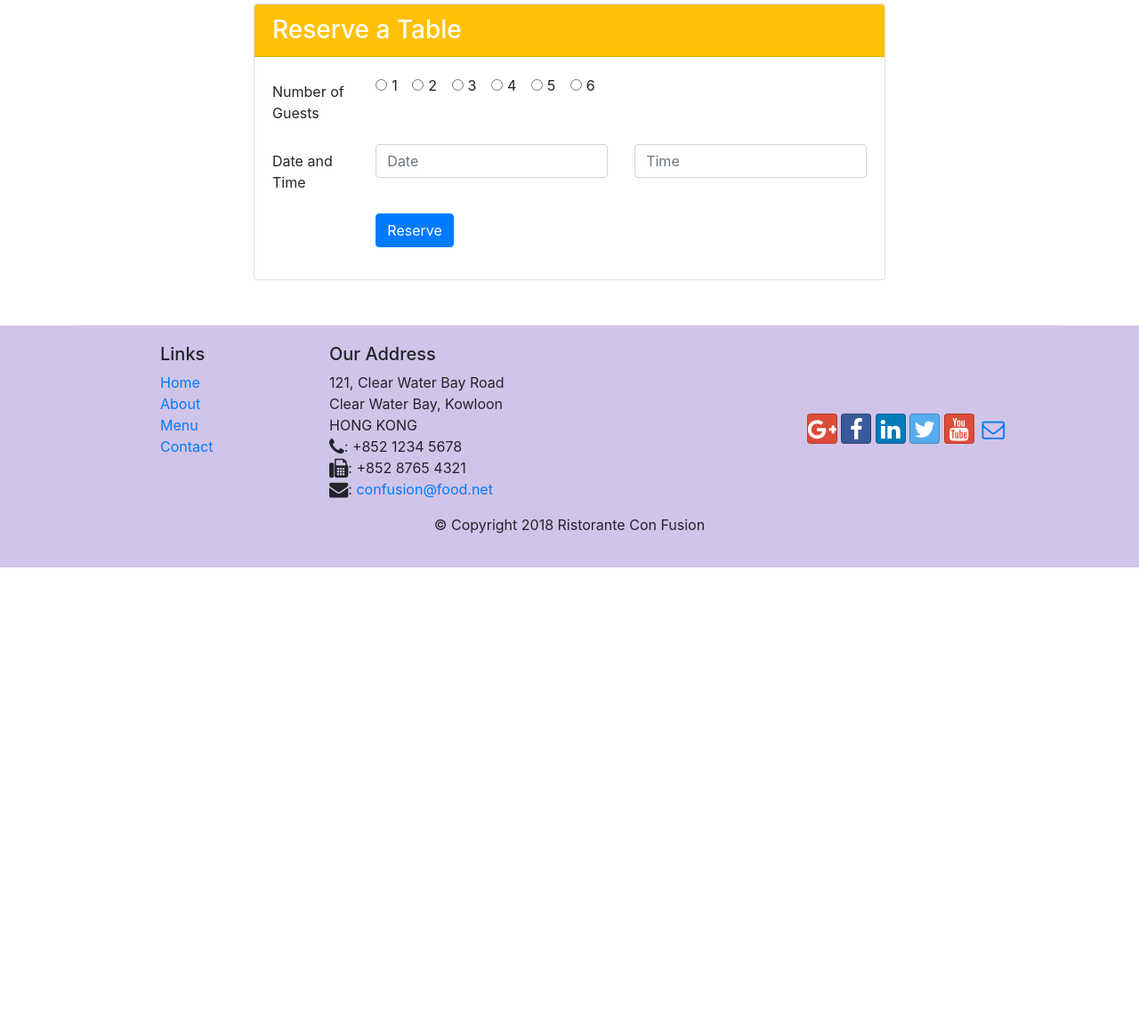
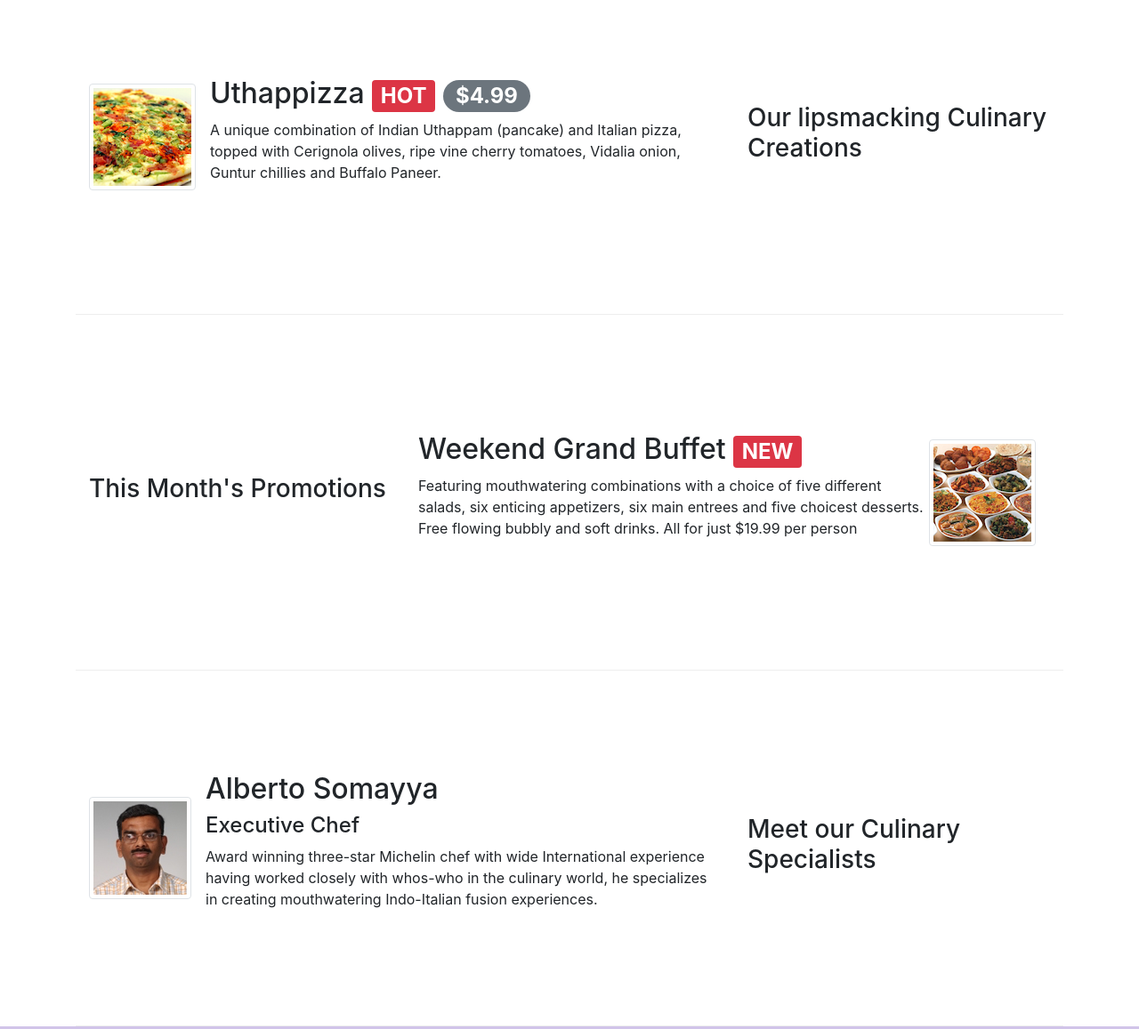
Before and after one commit to neerajlamba/Bootstrap, a website: page index.html in a window 1280 px wide. Shown: the part 781-1938 px from the top of the page at 89% size. Before the commit the page ends 1419 px from the top, so only its background shows below. Drawn offline with nearby package versions, Linux system fonts and the light colour scheme.

Commit message:
Assignment 3

```diff
--- a/index.html
+++ b/index.html
@@ -75,6 +75,79 @@
         </div>
     </div>
 
+    <div id="reserveModal" class="modal fade" role="dialog">
+            <div class="modal-dialog modal-lg" role="content">
+                <div class="modal-content">
+                    <div class="modal-header">
+                        <h4 class="modal-title">Reserve Table</h4>
+                        <button type="button" class="close" data-dismiss="modal">×</button>
+                    </div>
+                    <div class="modal-body">
+
+                        <div class="form-group row">
+                            <label for="numofguest" class="col-12 col-sm-2 col-form-label mt-3">Number of Guests</label>
+                            <div class="form-check-inline">
+                                <label class="form-check-label ml-3">
+                                    <input type="radio" class="form-check-input" name="noofguest" checked>1
+                                </label>
+                                <label class="form-check-label ml-3">
+                                    <input type="radio" class="form-check-input" name="noofguest">2
+                                </label>
+                                <label class="form-check-label ml-3">
+                                    <input type="radio" class="form-check-input" name="noofguest">3
+                                </label>
+                                <label class="form-check-label ml-3">
+                                    <input type="radio" class="form-check-input" name="noofguest">4
+                                </label>
+                                <label class="form-check-label ml-3">
+                                    <input type="radio" class="form-check-input" name="noofguest">5
+                                </label>
+                                <label class="form-check-label ml-3">
+                                    <input type="radio" class="form-check-input" name="noofguest">6
+                                </label>
+                            </div>
+                        </div>
+
+
+                        <div class="form-group row">
+                            <label for="section" class="col-12 col-sm-2 col-form-label">Section</label>
+                            <div class="btn-group btn-group-toggle" data-toggle="buttons" role="group">
+                                <label class="btn btn-success active ml-3">
+                                    <input type="radio" name="options" id="option1" autocomplete="off" checked>Non
+                                    Smoking
+                                </label>
+
+                                <label class="btn btn-danger">
+                                    <input type="radio" name="options" id="option2" autocomplete="off"> Smoking
+                                </label>
+                            </div>
+                        </div>
+
+
+
+                        <div class="form-group row mt-4">
+                            <label for="time&amp;date" class="col-12 col-sm-2 col-form-label">Date and Time</label>
+                            <div class="col-12 col-sm-3">
+                                <input type="text" class="form-control" id="time&amp;date" name="time&amp;date" placeholder="Date">
+                            </div>
+                            <div class="col-12 col-sm-4">
+                                <input type="tel" class="form-control" id="time&amp;date" name="time&amp;date" placeholder="Time">
+                            </div>
+                        </div>
+
+                        <div class="form-group row">
+                            <div class="col-12 offset-sm-2">
+                                <button type="submit" class="btn btn-secondary" data-dismiss="modal">Cancel</button>
+                                <button type="submit" class="btn btn-primary">Reserve</button>
+
+                            </div>
+                        </div>
+
+                    </div>
+                </div>
+            </div>
+        </div>
+
     <header class = "jumbotron">
         <div class = "container">
             <div class = "row row-header">
@@ -87,8 +160,7 @@
                 </div>
                 <div class= 'col-12 col-sm align-self-center'>
                     <a role="button" class="btn btn-block nav-link btn-warning"
-                    data-toggle="tooltip" data-html="true"  title="Or Call us at  <br><strong>+852 12345678</strong>"
-                    data-placement="bottom" href="#reserveform">Reserve Table</a>
+                    data-toggle="modal" data-target="#reserveModal">Reserve Table</a>
                 </div>
             </div>
         </div>
@@ -100,10 +172,9 @@
                     <div id="mycarousel" class="carousel slide" data-ride="carousel">
                         <div class="carousel-inner" role="listbox">
                             <div class="carousel-item active">
-                            <img class="d-block img-fluid"
-                                src="img/uthappizza.png" alt="Uthappizza">
+                                <img class="d-block img-fluid" src="/img/uthappizza.png" alt="Uthappizza">
                                 <div class="carousel-caption d-none d-md-block">
-                                <h2>Uthappizza <span class="badge badge-danger">HOT</span> <span class="badge badge-pill badge-default">$4.99</span></h2>
+                                    <h2>Uthappizza <span class="badge badge-danger">HOT</span> <span class="badge badge-pill badge-secondary">$4.99</span></h2>
                                     <p class="d-none d-sm-block">A unique combination of Indian Uthappam (pancake) and
                                         Italian pizza, topped with Cerignola olives, ripe vine
                                         cherry tomatoes, Vidalia onion, Guntur chillies and
@@ -111,16 +182,18 @@
                                 </div>
                             </div>
                             <div class="carousel-item">
-                            <img class="d-block img-fluid"
-                            src="img/buffet.png" alt="Buffet">
+                                <img class="d-block img-fluid" src="/img/buffet.png" alt="buffet">
                                 <div class="carousel-caption d-none d-md-block">
-                                <h2>Weekend Grand Buffet <span class="badge badge-danger">HOT</span></h2>
-                                <p class="d-none d-sm-block">Featuring mouthwatering combinations with a choice of five different salads, six enticing appetizers, six main entrees and five choicest desserts. Free flowing bubbly and soft drinks. All for just $19.99 per person </p>
+                                    <h2>Weekend Grand Buffet <span class="badge badge-danger">NEW</span> </h2>
+                                    <p class="d-none d-sm-block">Featuring mouthwatering combinations with a choice of five
+                                        different salads,
+                                        six enticing appetizers, six main entrees and five choicest desserts. Free
+                                        flowing bubbly and soft drinks. All for just $19.99 per person
+                                    </p>
                                 </div>
                             </div>
                             <div class="carousel-item">
-                            <img class="d-flex mr-3 img-thumbnail align-self-center"
-                            src="img/alberto.png" alt="Alberto Somayya">
+                                <img class="d-block img-fluid" src="/img/alberto.png" alt="alberto">
                                 <div class="carousel-caption d-none d-md-block">
                                     <h2>Alberto Somayya</h2>
                                     <h4>Executive Chef</h4>
@@ -147,56 +220,58 @@
                 </div>
             </div>
 
-        <div class="row row-content align-items-center" id="formrow">
-            <div class="col-12 col-sm-8 offset-sm-2 align-self-center">
-                <div class="card">
-                    <h3 class="card-header bg-warning text-white">Reserve a Table</h3>
-                    <div class="card-body">
-                        <form>
-                            <div class="form-group row">
-                                <lable for="guest" class="col-sm-2 col-form-label">Number of Guests</lable>
-                                    <div class="col-sm-10">
-                                        <div class="form-check form-check-inline">
-                                            <input class="form-check-input" type="radio" name="inlineRadioOptions" id="inlineRadio1" value="option1">
-                                            <label class="form-check-label" for="inlineRadio1">1</label>
+            <div class="row row-content align-items-center">
+                <div class="col-12 col-sm-4 order-sm-last col-md-4">
+                    <h3>Our lipsmacking Culinary Creations</h3>
                 </div>
-                                        <div class="form-check form-check-inline">
-                                            <input class="form-check-input" type="radio" name="inlineRadioOptions" id="inlineRadio2" value="option2">
-                                            <label class="form-check-label" for="inlineRadio2">2</label>
-                                        </div>
-                                        <div class="form-check form-check-inline">
-                                            <input class="form-check-input" type="radio" name="inlineRadioOptions" id="inlineRadio3" value="option3">
-                                            <label class="form-check-label" for="inlineRadio3">3</label>
-                                        </div>
-                                        <div class="form-check form-check-inline">
-                                            <input class="form-check-input" type="radio" name="inlineRadioOptions" id="inlineRadio4" value="option4">
-                                            <label class="form-check-label" for="inlineRadio4">4</label>
-                                        </div>
-                                        <div class="form-check form-check-inline">
-                                            <input class="form-check-input" type="radio" name="inlineRadioOptions" id="inlineRadio5" value="option5">
-                                            <label class="form-check-label" for="inlineRadio5">5</label>
-                                        </div>
-                                        <div class="form-check form-check-inline">
-                                            <input class="form-check-input" type="radio" name="inlineRadioOptions" id="inlineRadio6" value="option6">
-                                            <label class="form-check-label" for="inlineRadio6">6</label>
+                <div class="col col-sm order-sm-first col-md">
+                    <div class="media">
+                        <img class="d-flex mr-3 img-thumbnail align-self-center" src="/img/uthappizza.png" alt="Uthappizza">
+                        <div class="media-body">
+                            <h2 class="mt-0">Uthappizza <span class="badge badge-danger">HOT</span> <span class="badge badge-pill badge-secondary">$4.99</span></h2>
+                            <p class="d-none d-sm-block">A unique combination of Indian Uthappam (pancake) and
+                                Italian pizza, topped with Cerignola olives, ripe vine
+                                cherry tomatoes, Vidalia onion, Guntur chillies and
+                                Buffalo Paneer.</p>
                         </div>
                     </div>
                 </div>
-                                <div class="form-group row">
-                                    <label for="dateTime" class="col-12 col-sm-2 col-form-label">Date and Time</label>
-                                    <div class="col-12 col-sm-5">
-                                        <input type="text" class="form-control" id="date" name="date" placeholder="Date">
             </div>
-                                    <div class="col-12 col-sm-5">
-                                        <input type="text" class="form-control" id="time" name="time" placeholder="Time">
+
+            <div class="row row-content align-items-center">
+                <div class="col-12 col-sm-4 col-md-4">
+                    <h3>This Month's Promotions</h3>
+                </div>
+                <div class="col col-sm col-md">
+                    <div class="media">
+                        <img class="d-flex mr-3 order-last img-thumbnail align-self-center" src="/img/buffet.png" alt="Uthappizza">
+                        <div class="media-body">
+                            <h2 class="mt-0">Weekend Grand Buffet <span class="badge badge-danger">NEW</span> </h2>
+                            <p class="d-none d-sm-block">Featuring mouthwatering combinations with a choice of five
+                                different salads,
+                                six enticing appetizers, six main entrees and five choicest desserts. Free
+                                flowing bubbly and soft drinks. All for just $19.99 per person
+                            </p>
                         </div>
                     </div>
-                                <div class="form-group row">
-                                    <div class="offset-sm-2 col-sm-10">
-                                        <button type="submit" class="btn btn-primary">Reserve</button>
                 </div>
             </div>
-                        </form>
+
+            <div class="row row-content align-items-center">
+                <div class="col-12 col-sm-4 order-sm-last col-md-4">
+                    <h3>Meet our Culinary Specialists</h3>
+                </div>
+                <div class="col col-sm order-sm-first col-md">
+                    <div class="media">
+                        <img class="d-flex mr-3 img-thumbnail align-self-center" src="/img/alberto.png" alt="Alberto Somayya">
+                        <div class="media-body">
+                            <h2 class="mt-0">Alberto Somayya</h2>
+                            <h4>Executive Chef</h4>
+                            <p class="d-none d-sm-block">Award winning three-star Michelin chef with wide
+                                International experience having worked closely with
+                                whos-who in the culinary world, he specializes in
+                                creating mouthwatering Indo-Italian fusion experiences.
+                            </p>
                         </div>
                     </div>
                 </div>
@@ -249,11 +324,6 @@
         <script src="node_modules/jquery/dist/jquery.slim.min.js"></script>
         <script src="node_modules/popper.js/dist/umd/popper.min.js"></script>
         <script src="node_modules/bootstrap/dist/js/bootstrap.min.js"></script>
-        <script>
-            $(document).ready(function(){
-                $('[data-toggle="tooltip"]').tooltip();
-            });
-        </script>
 </body>
 
 </html>
```
Lines whose indentation alone changed are shown as unchanged.
